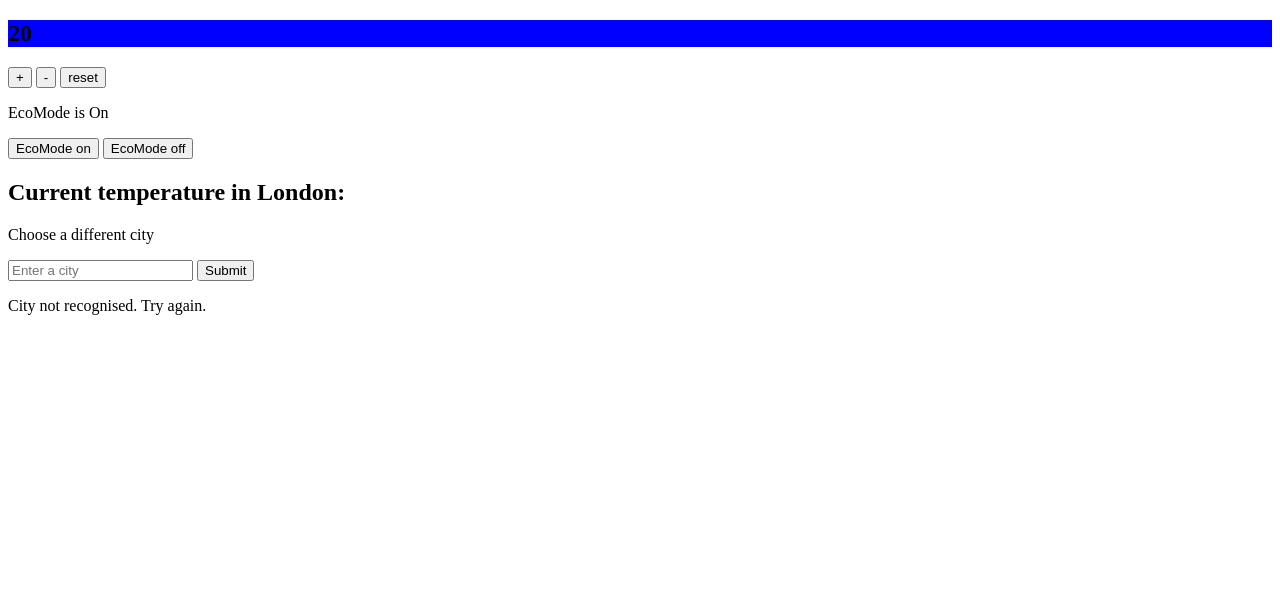
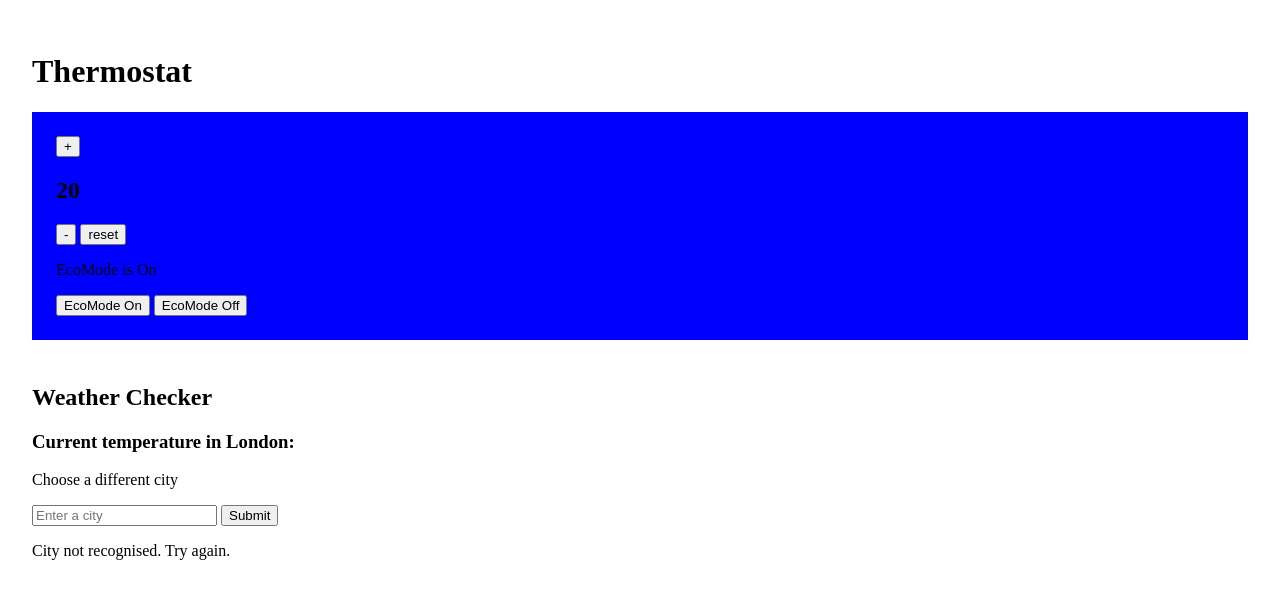
Before and after one commit to eballantine/thermostat, a website: page index.html in a window 1280 px wide. Drawn offline with Linux system fonts and the light colour scheme; no server answers.

Commit message:
starting to add some layout/style

```diff
--- a/css/styles.css
+++ b/css/styles.css
@@ -1,3 +1,6 @@
+body {
+  padding: 24px;
+}
 
 .low-usage {
   background-color: green;
@@ -10,3 +13,11 @@
 .high-usage {
   background-color: red;
 }
+
+#thermo {
+  padding: 24px;
+}
+
+#weather-checker {
+  padding-top: 24px;
+}
--- a/index.html
+++ b/index.html
@@ -8,20 +8,20 @@
   <title>Document</title>
 </head>
 <body>
-  <section>
-    <h1 id="temp"></h1>
-    <p>
-      <button id="temp-up">+</button>
-      <button id="temp-down">-</button>
-      <button id="temp-reset">reset</button>
-      <p>EcoMode is <span id="eco-status"></span></p>
-      <button id="eco-on">EcoMode on</button>
-      <button id="eco-off">EcoMode off</button>
-    </p>
+  <h1>Thermostat</h1>
+  <section id="thermo">
+    <button id="temp-up">+</button>
+    <h2 id="temp"></h2>
+    <button id="temp-down">-</button>
+    <button id="temp-reset">reset</button>
+    <p>EcoMode is <span id="eco-status"></span></p>
+    <button id="eco-on">EcoMode On</button>
+    <button id="eco-off">EcoMode Off</button>
   </section>
 
-  <section>
-    <h2>Current temperature in <span id="location">London</span>: <span id="current-temp"></span></h2>
+  <section id="weather-checker">
+    <h2>Weather Checker</h2>
+    <h3>Current temperature in <span id="location">London</span>: <span id="current-temp"></span></h3>
     <p>Choose a different city</p>
     <form id="select-city">
       <input id="current-city" type="text" placeholder="Enter a city"></input>
--- a/src/interface.js
+++ b/src/interface.js
@@ -2,7 +2,7 @@ document.addEventListener("DOMContentLoaded", () => {
   const thermo = new Thermo();
   const updateTemp = () => {
     document.querySelector('#temp').innerText = thermo.temp;
-    document.querySelector('#temp').className = thermo.energyProfile;
+    document.querySelector('#thermo').className = thermo.energyProfile;
   }
 
   const updateEcoStatus = () => {
```
